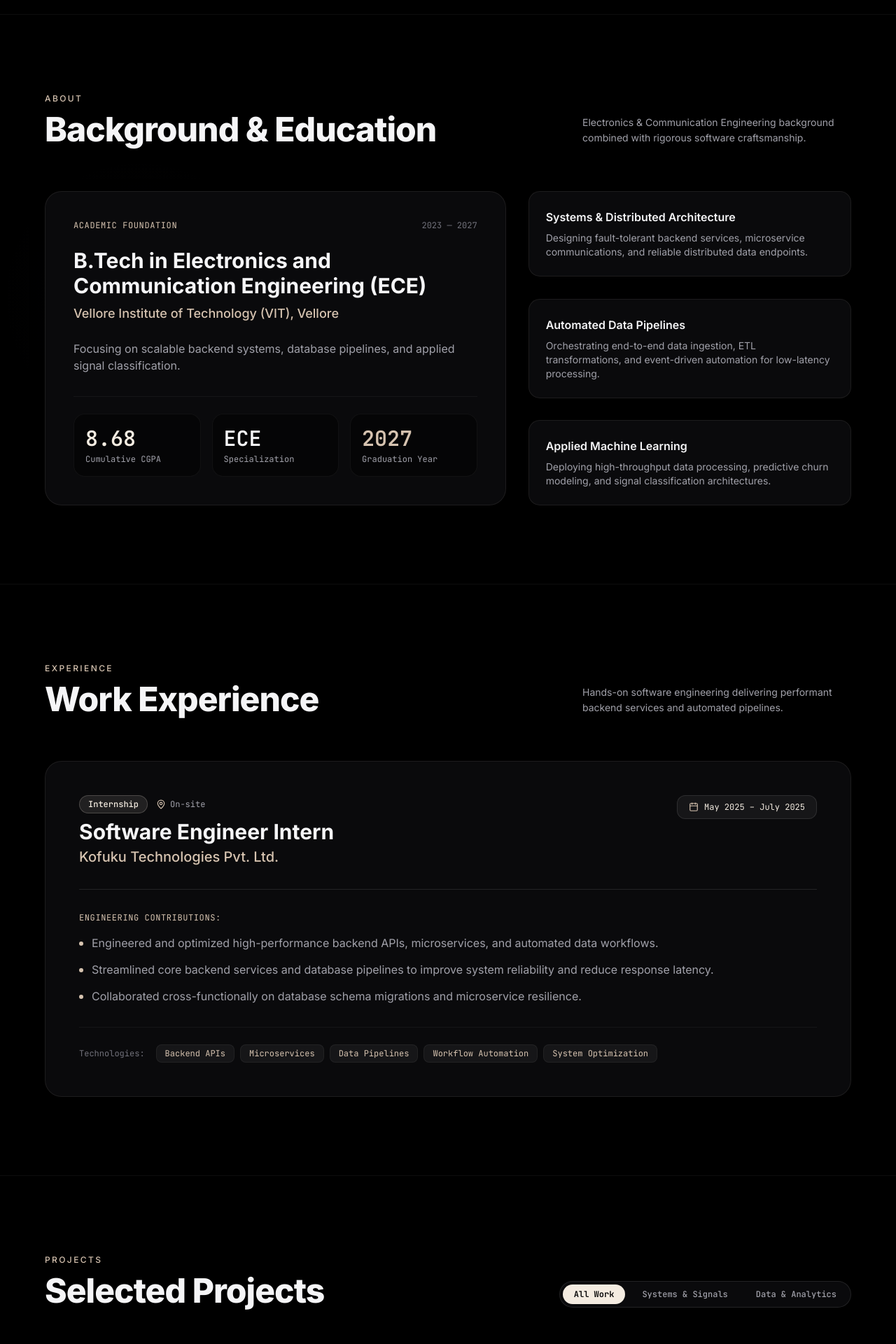
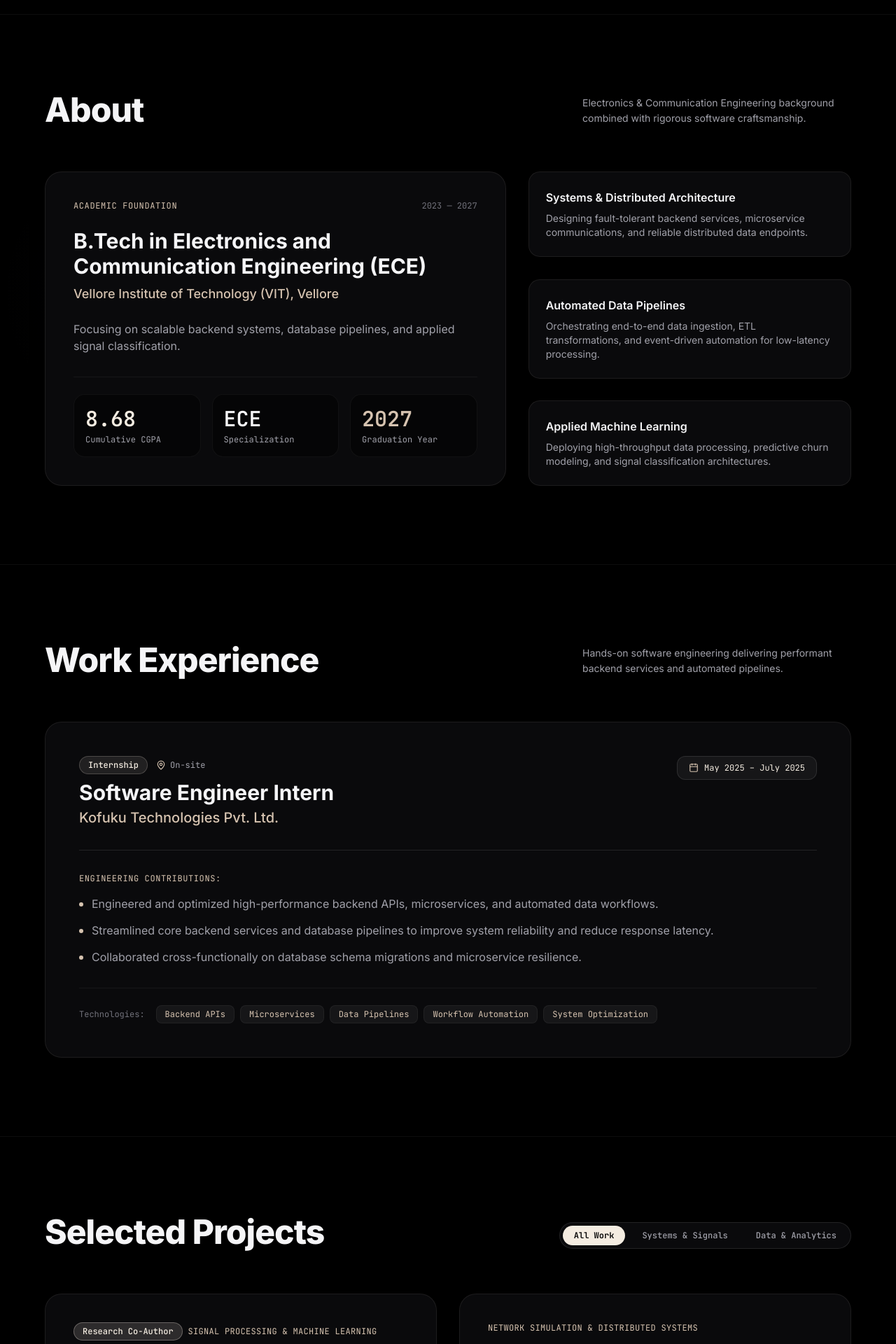
Before and after one commit to ShlokeBinani/ShlokePortfolio, a React (Vite) app: page / in a window 1280 px wide. Shown: the part 780-2700 px from the top of the page at 70% size. Built offline with nearby package versions, Linux system fonts and the light colour scheme.

Commit message:
style: remove duplicate eyebrow headings for clean single section titles

```diff
--- a/src/components/About.tsx
+++ b/src/components/About.tsx
@@ -33,14 +33,9 @@ export const About: React.FC = () => {
 
         {/* Section Header */}
         <div className="flex flex-col md:flex-row md:items-end justify-between mb-16 gap-4">
-          <div>
-            <div className="text-xs uppercase tracking-[0.2em] text-[#D6C3B0] mb-3 font-medium">
-              About
-            </div>
-            <h2 className="text-3xl sm:text-5xl font-extrabold tracking-tight text-[#F5F5F7]">
-              Background & Education
-            </h2>
-          </div>
+          <h2 className="text-3xl sm:text-5xl font-extrabold tracking-tight text-[#F5F5F7]">
+            About
+          </h2>
           <p className="text-sm text-[#A1A1AA] max-w-sm leading-relaxed">
             Electronics & Communication Engineering background combined with rigorous software craftsmanship.
           </p>
--- a/src/components/Contact.tsx
+++ b/src/components/Contact.tsx
@@ -41,10 +41,6 @@ export const Contact: React.FC = () => {
         {/* Main CTA Section */}
         <div className="flex flex-col lg:flex-row lg:items-end justify-between gap-12 pb-20 border-b border-white/5">
           <div className="max-w-2xl space-y-4">
-            <div className="text-xs uppercase tracking-[0.2em] text-[#D6C3B0] font-medium">
-              Contact
-            </div>
-
             <h2 className="text-4xl sm:text-6xl font-extrabold tracking-tight text-[#F5F5F7]">
               Let's connect.
             </h2>
--- a/src/components/Experience.tsx
+++ b/src/components/Experience.tsx
@@ -11,14 +11,9 @@ export const Experience: React.FC = () => {
 
         {/* Section Header */}
         <div className="flex flex-col md:flex-row md:items-end justify-between mb-16 gap-4">
-          <div>
-            <div className="text-xs uppercase tracking-[0.2em] text-[#D6C3B0] mb-3 font-medium">
-              Experience
-            </div>
-            <h2 className="text-3xl sm:text-5xl font-extrabold tracking-tight text-[#F5F5F7]">
-              Work Experience
-            </h2>
-          </div>
+          <h2 className="text-3xl sm:text-5xl font-extrabold tracking-tight text-[#F5F5F7]">
+            Work Experience
+          </h2>
           <p className="text-sm text-[#A1A1AA] max-w-sm leading-relaxed">
             Hands-on software engineering delivering performant backend services and automated pipelines.
           </p>
--- a/src/components/Leadership.tsx
+++ b/src/components/Leadership.tsx
@@ -11,14 +11,9 @@ export const Leadership: React.FC = () => {
 
         {/* Section Header */}
         <div className="flex flex-col md:flex-row md:items-end justify-between mb-16 gap-4">
-          <div>
-            <div className="text-xs uppercase tracking-[0.2em] text-[#D6C3B0] mb-3 font-medium">
-              Leadership
-            </div>
-            <h2 className="text-3xl sm:text-5xl font-extrabold tracking-tight text-[#F5F5F7]">
-              Leadership & Community
-            </h2>
-          </div>
+          <h2 className="text-3xl sm:text-5xl font-extrabold tracking-tight text-[#F5F5F7]">
+            Leadership & Community
+          </h2>
           <p className="text-sm text-[#A1A1AA] max-w-sm leading-relaxed">
             Driving chapter branding, competitive programming initiatives, and podium finishes at hackathons.
           </p>
--- a/src/components/Projects.tsx
+++ b/src/components/Projects.tsx
@@ -37,14 +37,9 @@ export const Projects: React.FC = () => {
 
         {/* Section Header */}
         <div className="flex flex-col md:flex-row md:items-end justify-between mb-16 gap-6">
-          <div>
-            <div className="text-xs uppercase tracking-[0.2em] text-[#D6C3B0] mb-3 font-medium">
-              Projects
-            </div>
-            <h2 className="text-3xl sm:text-5xl font-extrabold tracking-tight text-[#F5F5F7]">
-              Selected Projects
-            </h2>
-          </div>
+          <h2 className="text-3xl sm:text-5xl font-extrabold tracking-tight text-[#F5F5F7]">
+            Selected Projects
+          </h2>
 
           {/* Filter Tabs */}
           <div className="flex items-center gap-2 p-1 rounded-full bg-[#0A0A0C] border border-white/10 w-fit">
--- a/src/components/Skills.tsx
+++ b/src/components/Skills.tsx
@@ -18,14 +18,9 @@ export const Skills: React.FC = () => {
 
         {/* Section Header */}
         <div className="flex flex-col md:flex-row md:items-end justify-between mb-16 gap-4">
-          <div>
-            <div className="text-xs uppercase tracking-[0.2em] text-[#D6C3B0] mb-3 font-medium">
-              Skills
-            </div>
-            <h2 className="text-3xl sm:text-5xl font-extrabold tracking-tight text-[#F5F5F7]">
-              Technical Skills
-            </h2>
-          </div>
+          <h2 className="text-3xl sm:text-5xl font-extrabold tracking-tight text-[#F5F5F7]">
+            Technical Skills
+          </h2>
           <p className="text-sm text-[#A1A1AA] max-w-sm leading-relaxed">
             Technologies and frameworks leveraged for building end-to-end resilient computational systems.
           </p>
```
